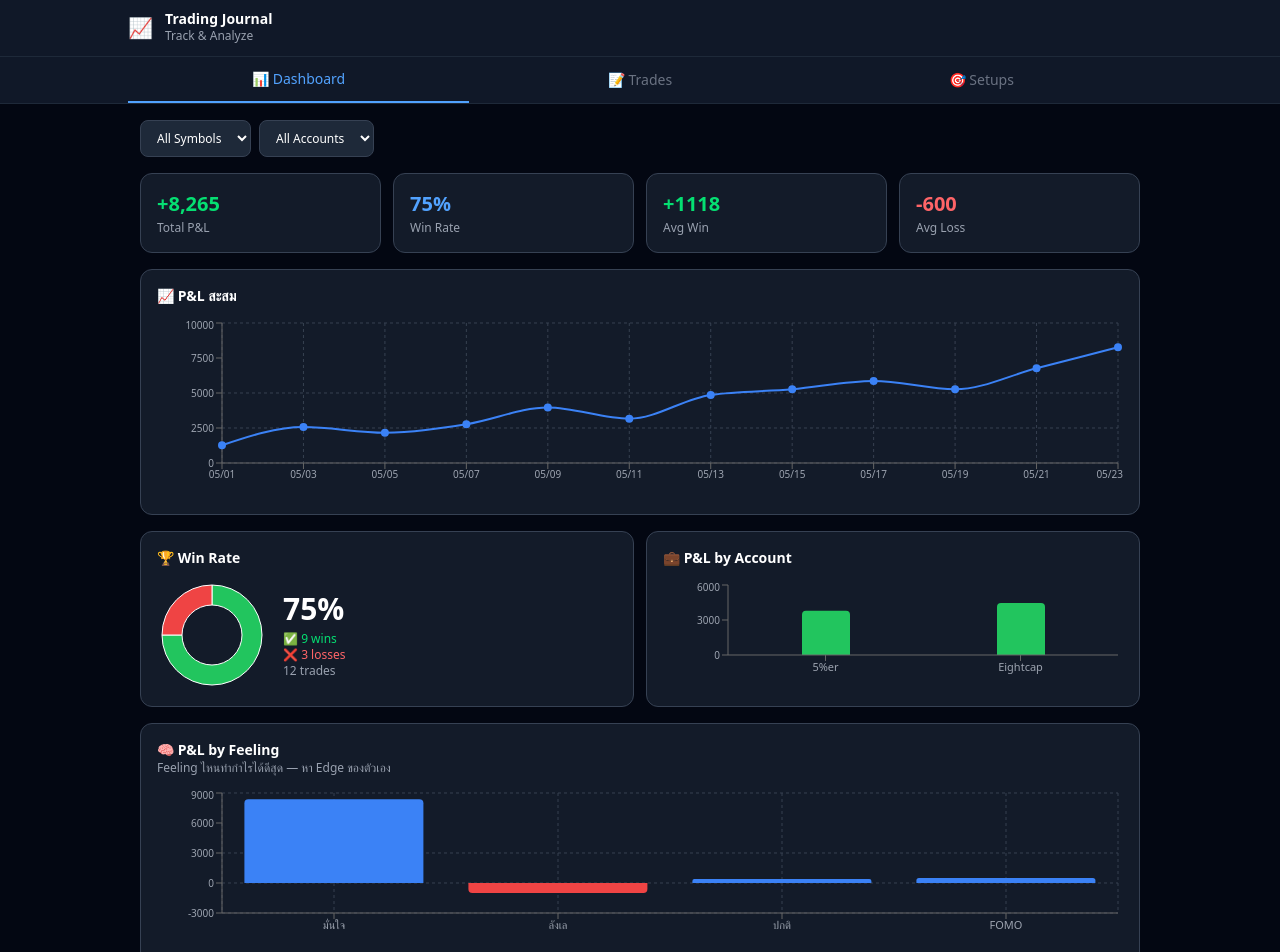
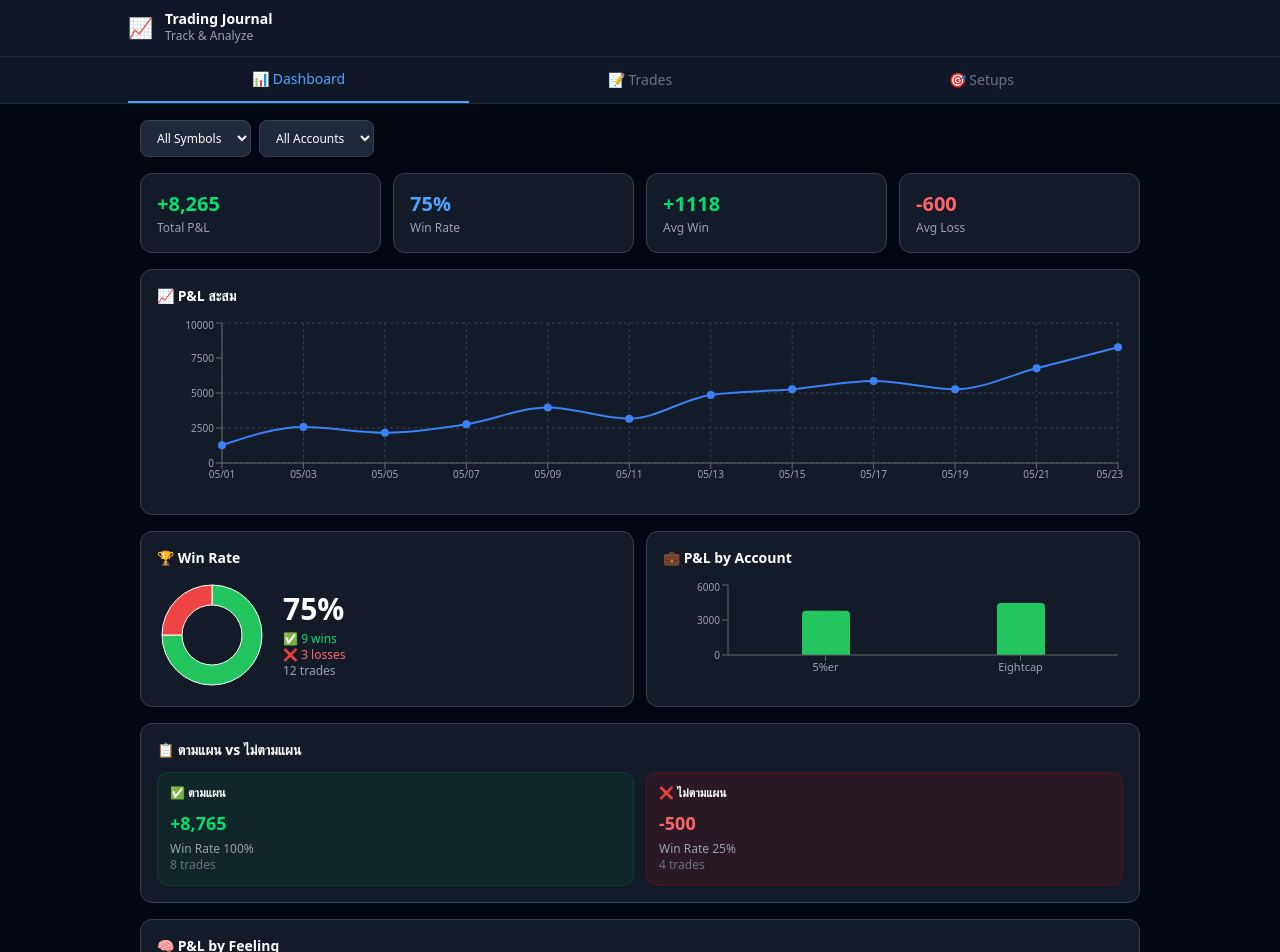
Before and after one commit to natthapongt777/trading-app, a Next.js app: page / in a window 1280 px wide. Shown: the top 952 px of the page. Built offline with nearby package versions, Linux system fonts and the light colour scheme.

Commit message:
feat: add plan tracking (ตามแผน/ไม่ตามแผน) to trades

```diff
--- a/app/page.tsx
+++ b/app/page.tsx
@@ -13,7 +13,7 @@ type Tab = 'dashboard' | 'trades' | 'setups'
 const defaultForm = {
   date: '', symbol: 'XAUUSD', direction: 'Buy' as 'Buy' | 'Sell',
   account: 'Eightcap', entry: '', exit: '', size: '', pnl: '',
-  feeling: '', strategy: '', notes: '',
+  feeling: '', strategy: '', notes: '', plan: 'ตามแผน' as 'ตามแผน' | 'ไม่ตามแผน',
 }
 
 export default function Home() {
@@ -72,7 +72,7 @@ export default function Home() {
           exit: parseFloat(tradeForm.exit) || 0,
           size: parseFloat(tradeForm.size) || 0,
           pnl: parseFloat(tradeForm.pnl) || 0,
-          feeling: tradeForm.feeling, strategy: tradeForm.strategy, notes: tradeForm.notes,
+          feeling: tradeForm.feeling, strategy: tradeForm.strategy, notes: tradeForm.notes, plan: tradeForm.plan,
         }),
       })
       if (!res.ok) throw new Error()
@@ -174,6 +174,12 @@ export default function Home() {
   const accMap: Record<string, number> = {}
   filtered.forEach(t => { accMap[t.account] = (accMap[t.account] ?? 0) + t.pnl })
   const accData = Object.entries(accMap).map(([account, pnl]) => ({ account, pnl: Math.round(pnl) }))
+
+  const planGroups = ['ตามแผน', 'ไม่ตามแผน'].map(p => {
+    const group = filtered.filter(t => t.plan === p)
+    const w = group.filter(t => t.pnl > 0).length
+    return { plan: p, pnl: Math.round(group.reduce((s, t) => s + t.pnl, 0)), winRate: group.length > 0 ? Math.round(w / group.length * 100) : 0, count: group.length }
+  })
 
   const tradeSymbols = [...new Set(trades.map(t => t.symbol))]
 
@@ -309,6 +315,23 @@ export default function Home() {
               )}
             </div>
 
+            {/* Plan vs Not Plan */}
+            {filtered.some(t => t.plan) && (
+              <div className="bg-gray-800/60 border border-gray-700 rounded-xl p-4">
+                <h3 className="text-sm font-semibold mb-3">📋 ตามแผน vs ไม่ตามแผน</h3>
+                <div className="grid grid-cols-2 gap-3">
+                  {planGroups.map(g => (
+                    <div key={g.plan} className={`rounded-xl p-3 border ${g.plan === 'ตามแผน' ? 'bg-green-900/20 border-green-800/40' : 'bg-red-900/20 border-red-800/40'}`}>
+                      <p className="text-xs font-bold mb-2">{g.plan === 'ตามแผน' ? '✅ ตามแผน' : '❌ ไม่ตามแผน'}</p>
+                      <p className={`text-lg font-bold ${g.pnl >= 0 ? 'text-green-400' : 'text-red-400'}`}>{g.pnl >= 0 ? '+' : ''}{g.pnl.toLocaleString()}</p>
+                      <p className="text-xs text-gray-400 mt-1">Win Rate {g.winRate}%</p>
+                      <p className="text-xs text-gray-500">{g.count} trades</p>
+                    </div>
+                  ))}
+                </div>
+              </div>
+            )}
+
             {/* P&L by Feeling */}
             {feelingData.length > 0 && (
               <div className="bg-gray-800/60 border border-gray-700 rounded-xl p-4">
@@ -357,6 +380,11 @@ export default function Home() {
                           {t.direction}
                         </span>
                         <span className="text-xs text-gray-400 bg-gray-800 px-2 py-0.5 rounded-full">{t.account}</span>
+                        {t.plan && (
+                          <span className={`text-xs px-2 py-0.5 rounded-full font-medium ${t.plan === 'ตามแผน' ? 'bg-green-900/50 text-green-400' : 'bg-red-900/50 text-red-400'}`}>
+                            {t.plan === 'ตามแผน' ? '✅' : '❌'} {t.plan}
+                          </span>
+                        )}
                       </div>
                       <span className={`font-bold text-sm ${t.pnl >= 0 ? 'text-green-400' : 'text-red-400'}`}>
                         {t.pnl >= 0 ? '+' : ''}{t.pnl.toLocaleString()}
@@ -529,6 +557,20 @@ export default function Home() {
                     className="w-full bg-gray-800 border border-gray-700 rounded-lg px-3 py-2 text-white text-sm focus:outline-none focus:border-blue-500" />
                 </div>
               ))}
+
+              <div>
+                <label className="text-xs text-gray-400 mb-2 block">ทำตามแผนไหม?</label>
+                <div className="flex gap-2">
+                  {(['ตามแผน', 'ไม่ตามแผน'] as const).map(p => (
+                    <button key={p} onClick={() => setTradeForm(f => ({ ...f, plan: p }))}
+                      className={`flex-1 py-2.5 rounded-xl text-sm font-bold transition ${
+                        tradeForm.plan === p
+                          ? p === 'ตามแผน' ? 'bg-green-600 text-white' : 'bg-red-600 text-white'
+                          : 'bg-gray-800 text-gray-400 border border-gray-700'
+                      }`}>{p === 'ตามแผน' ? '✅ ตามแผน' : '❌ ไม่ตามแผน'}</button>
+                  ))}
+                </div>
+              </div>
 
               <div className="flex gap-2 pt-1 pb-2">
                 <button onClick={() => setShowTradeForm(false)}
--- a/lib/sheets.ts
+++ b/lib/sheets.ts
@@ -3,18 +3,18 @@ export { PRODUCTS, ACCOUNTS, STAGES, CHECKLIST_ITEMS } from '@/lib/constants'
 
 // ─── Mock data (Demo mode) ────────────────────────────────────────────────────
 let mockTrades: Trade[] = [
-  { rowIndex: 2,  date: '2025-05-01', symbol: 'XAUUSD', direction: 'Buy',  account: 'Eightcap', entry: 2320.50, exit: 2345.80, size: 0.5,  pnl:  1265, feeling: 'มั่นใจ',  strategy: 'H4 Trend',      notes: 'Setup ชัดเจน' },
-  { rowIndex: 3,  date: '2025-05-03', symbol: 'BTCUSD', direction: 'Sell', account: '5%er',     entry: 62500,  exit: 61200,  size: 0.01, pnl:  1300, feeling: 'FOMO',    strategy: 'TF15 Break',    notes: '' },
-  { rowIndex: 4,  date: '2025-05-05', symbol: 'EURUSD', direction: 'Buy',  account: 'Eightcap', entry: 1.0850, exit: 1.0810, size: 1.0,  pnl:  -400, feeling: 'ลังเล',   strategy: 'H4 Pullback',   notes: 'เข้าเร็วไป' },
-  { rowIndex: 5,  date: '2025-05-07', symbol: 'XAUUSD', direction: 'Sell', account: 'Eightcap', entry: 2360,   exit: 2340,   size: 0.3,  pnl:   600, feeling: 'มั่นใจ',  strategy: 'H4 Resistance', notes: 'ออกตามแผน' },
-  { rowIndex: 6,  date: '2025-05-09', symbol: 'XAGUSD', direction: 'Buy',  account: '5%er',     entry: 32.50,  exit: 33.10,  size: 2.0,  pnl:  1200, feeling: 'มั่นใจ',  strategy: 'TF15 Break',    notes: 'RR 1:3' },
-  { rowIndex: 7,  date: '2025-05-11', symbol: 'BTCUSD', direction: 'Buy',  account: '5%er',     entry: 61000,  exit: 60200,  size: 0.01, pnl:  -800, feeling: 'FOMO',    strategy: 'FOMO entry',    notes: 'ไม่ควรเข้า' },
-  { rowIndex: 8,  date: '2025-05-13', symbol: 'XTIUSD', direction: 'Buy',  account: 'Eightcap', entry: 78.50,  exit: 80.20,  size: 1.0,  pnl:  1700, feeling: 'มั่นใจ',  strategy: 'H4 Support',    notes: 'Perfect entry' },
-  { rowIndex: 9,  date: '2025-05-15', symbol: 'EURUSD', direction: 'Sell', account: 'Eightcap', entry: 1.0920, exit: 1.0880, size: 1.0,  pnl:   400, feeling: 'ปกติ',    strategy: 'H4 Resistance', notes: '' },
-  { rowIndex: 10, date: '2025-05-17', symbol: 'XAUUSD', direction: 'Buy',  account: '5%er',     entry: 2350,   exit: 2380,   size: 0.2,  pnl:   600, feeling: 'มั่นใจ',  strategy: 'H4 Trend',      notes: 'Trend following' },
-  { rowIndex: 11, date: '2025-05-19', symbol: 'XAGUSD', direction: 'Sell', account: 'Eightcap', entry: 33.20,  exit: 33.80,  size: 1.0,  pnl:  -600, feeling: 'ลังเล',   strategy: 'Counter trend', notes: 'ผิด direction' },
-  { rowIndex: 12, date: '2025-05-21', symbol: 'XAUUSD', direction: 'Buy',  account: 'Eightcap', entry: 2390,   exit: 2420,   size: 0.5,  pnl:  1500, feeling: 'มั่นใจ',  strategy: 'H4 Trend',      notes: 'Full TP' },
-  { rowIndex: 13, date: '2025-05-23', symbol: 'BTCUSD', direction: 'Sell', account: '5%er',     entry: 67000,  exit: 65500,  size: 0.01, pnl:  1500, feeling: 'มั่นใจ',  strategy: 'H4 Resistance', notes: 'RR 1:2.5' },
+  { rowIndex: 2,  date: '2025-05-01', symbol: 'XAUUSD', direction: 'Buy',  account: 'Eightcap', entry: 2320.50, exit: 2345.80, size: 0.5,  pnl:  1265, feeling: 'มั่นใจ',  strategy: 'H4 Trend',      notes: 'Setup ชัดเจน',   plan: 'ตามแผน' },
+  { rowIndex: 3,  date: '2025-05-03', symbol: 'BTCUSD', direction: 'Sell', account: '5%er',     entry: 62500,  exit: 61200,  size: 0.01, pnl:  1300, feeling: 'FOMO',    strategy: 'TF15 Break',    notes: '',               plan: 'ไม่ตามแผน' },
+  { rowIndex: 4,  date: '2025-05-05', symbol: 'EURUSD', direction: 'Buy',  account: 'Eightcap', entry: 1.0850, exit: 1.0810, size: 1.0,  pnl:  -400, feeling: 'ลังเล',   strategy: 'H4 Pullback',   notes: 'เข้าเร็วไป',    plan: 'ไม่ตามแผน' },
+  { rowIndex: 5,  date: '2025-05-07', symbol: 'XAUUSD', direction: 'Sell', account: 'Eightcap', entry: 2360,   exit: 2340,   size: 0.3,  pnl:   600, feeling: 'มั่นใจ',  strategy: 'H4 Resistance', notes: 'ออกตามแผน',     plan: 'ตามแผน' },
+  { rowIndex: 6,  date: '2025-05-09', symbol: 'XAGUSD', direction: 'Buy',  account: '5%er',     entry: 32.50,  exit: 33.10,  size: 2.0,  pnl:  1200, feeling: 'มั่นใจ',  strategy: 'TF15 Break',    notes: 'RR 1:3',         plan: 'ตามแผน' },
+  { rowIndex: 7,  date: '2025-05-11', symbol: 'BTCUSD', direction: 'Buy',  account: '5%er',     entry: 61000,  exit: 60200,  size: 0.01, pnl:  -800, feeling: 'FOMO',    strategy: 'FOMO entry',    notes: 'ไม่ควรเข้า',    plan: 'ไม่ตามแผน' },
+  { rowIndex: 8,  date: '2025-05-13', symbol: 'XTIUSD', direction: 'Buy',  account: 'Eightcap', entry: 78.50,  exit: 80.20,  size: 1.0,  pnl:  1700, feeling: 'มั่นใจ',  strategy: 'H4 Support',    notes: 'Perfect entry',  plan: 'ตามแผน' },
+  { rowIndex: 9,  date: '2025-05-15', symbol: 'EURUSD', direction: 'Sell', account: 'Eightcap', entry: 1.0920, exit: 1.0880, size: 1.0,  pnl:   400, feeling: 'ปกติ',    strategy: 'H4 Resistance', notes: '',               plan: 'ตามแผน' },
+  { rowIndex: 10, date: '2025-05-17', symbol: 'XAUUSD', direction: 'Buy',  account: '5%er',     entry: 2350,   exit: 2380,   size: 0.2,  pnl:   600, feeling: 'มั่นใจ',  strategy: 'H4 Trend',      notes: 'Trend following', plan: 'ตามแผน' },
+  { rowIndex: 11, date: '2025-05-19', symbol: 'XAGUSD', direction: 'Sell', account: 'Eightcap', entry: 33.20,  exit: 33.80,  size: 1.0,  pnl:  -600, feeling: 'ลังเล',   strategy: 'Counter trend', notes: 'ผิด direction',  plan: 'ไม่ตามแผน' },
+  { rowIndex: 12, date: '2025-05-21', symbol: 'XAUUSD', direction: 'Buy',  account: 'Eightcap', entry: 2390,   exit: 2420,   size: 0.5,  pnl:  1500, feeling: 'มั่นใจ',  strategy: 'H4 Trend',      notes: 'Full TP',        plan: 'ตามแผน' },
+  { rowIndex: 13, date: '2025-05-23', symbol: 'BTCUSD', direction: 'Sell', account: '5%er',     entry: 67000,  exit: 65500,  size: 0.01, pnl:  1500, feeling: 'มั่นใจ',  strategy: 'H4 Resistance', notes: 'RR 1:2.5',       plan: 'ตามแผน' },
 ]
 
 let mockSetups: Setup[] = [
@@ -62,6 +62,7 @@ export async function getTrades(): Promise<Trade[]> {
     feeling:   row[8] ?? '',
     strategy:  row[9] ?? '',
     notes:     row[10] ?? '',
+    plan:      (row[11] as 'ตามแผน' | 'ไม่ตามแผน' | '') ?? '',
   })).reverse()
 }
 
@@ -99,7 +100,7 @@ export async function addTrade(trade: Omit<Trade, 'rowIndex'>): Promise<void> {
       values: [[
         trade.date, trade.symbol, trade.direction, trade.account,
         trade.entry, trade.exit, trade.size, trade.pnl,
-        trade.feeling, trade.strategy, trade.notes,
+        trade.feeling, trade.strategy, trade.notes, trade.plan ?? '',
       ]],
     },
   })
--- a/types/index.ts
+++ b/types/index.ts
@@ -11,6 +11,7 @@ export interface Trade {
   feeling: string
   strategy: string
   notes: string
+  plan: 'ตามแผน' | 'ไม่ตามแผน' | ''
 }
 
 export interface Setup {
```
